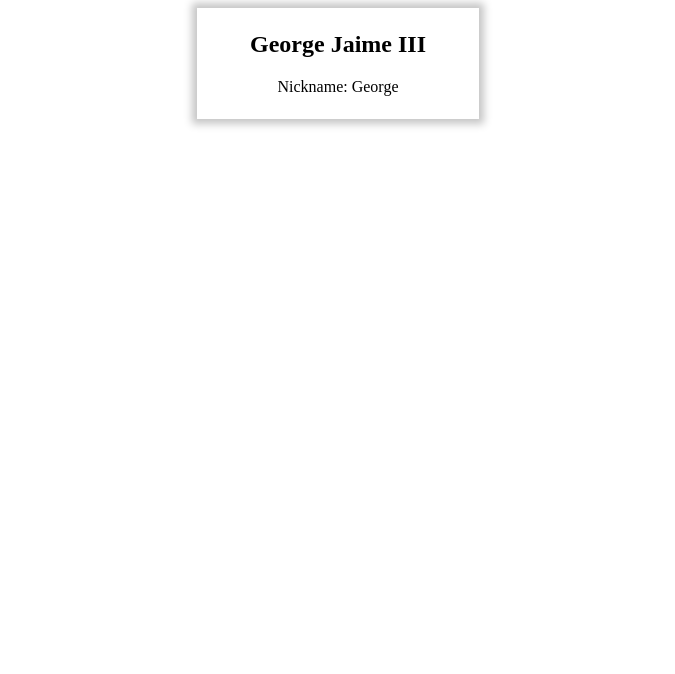
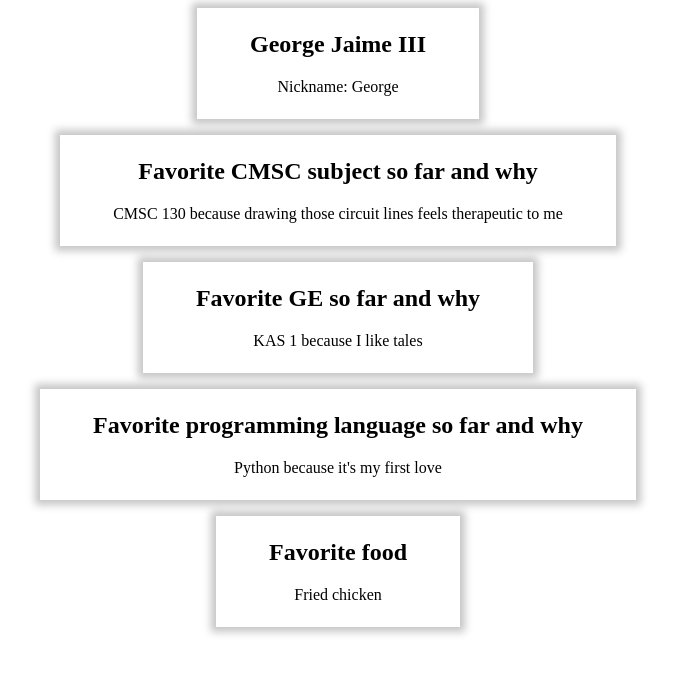
Before and after one commit to dyurj/dyurj.github.io, a plain HTML site: page index.html in a window 1280 px wide. Shown: the whole page, without its empty margins (302-977 px from the left). Drawn offline with Linux system fonts and the light colour scheme.

Commit message:
added the rest of the infos on index.html

```diff
--- a/index.html
+++ b/index.html
@@ -11,5 +11,41 @@
                 </td>
             </tr>
         </table>
+        <p></p>
+        <table>
+            <tr>
+                <td>
+                    <h2>Favorite CMSC subject so far and why</h2>
+                    <p>CMSC 130 because drawing those circuit lines feels therapeutic to me</p>
+                </td>
+            </tr>
+        </table>
+        <p></p>
+        <table>
+            <tr>
+                <td>
+                    <h2>Favorite GE so far and why</h2>
+                    <p>KAS 1 because I like tales</p>
+                </td>
+            </tr>
+        </table>
+        <p></p>
+        <table>
+            <tr>
+                <td>
+                    <h2>Favorite programming language so far and why</h2>
+                    <p>Python because it's my first love</p>
+                </td>
+            </tr>
+        </table>
+        <p></p>
+        <table>
+            <tr>
+                <td>
+                    <h2>Favorite food</h2>
+                    <p>Fried chicken</p>
+                </td>
+            </tr>
+        </table>
     </body>
 </html>
```
